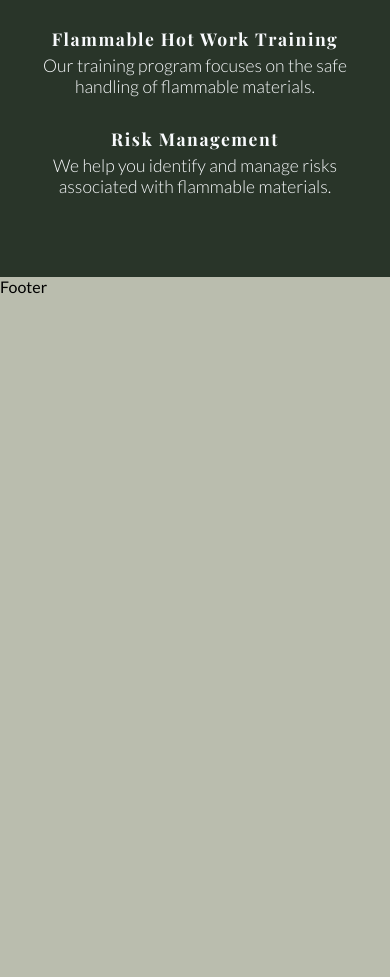
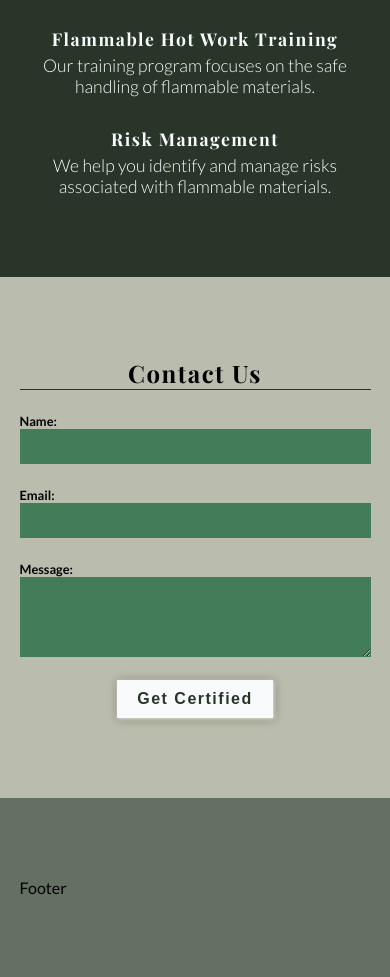
Before and after one commit to andreaslarssamils-dev/safteycertificationhub, a plain HTML site: page index.html in a window 390 px wide. Shown: the part 1170-2147 px from the top of the page. Before the commit the page ends 1466 px from the top, so only its background shows below. Drawn offline with nearby package versions, Linux system fonts and the light colour scheme; a web font is replaced by a local one.

Commit message:
add contact section with form for mobile first

```diff
--- a/index.html
+++ b/index.html
@@ -36,7 +36,7 @@
       <nav>
         <ul>
           <a href="index.html"><li>Home</li></a>
-          <a href="#about"><li>About</li></a>
+          <a href="#about-us"><li>About</li></a>
           <a href="#services"><li>Services</li></a>
           <a href="#contact"><li>Contact</li></a>
         </ul>
@@ -87,6 +87,43 @@
           </p>
         </div>
       </section>
+
+      <section id="contact">
+        <h2>Contact Us</h2>
+        <form
+          action="https://formdump.codeinstitute.net"
+          method="POST"
+        >
+          <div>
+            <label for="name">Name:</label>
+            <input
+              type="text"
+              id="name"
+              name="name"
+              required
+            />
+          </div>
+          <div>
+            <label for="email">Email:</label>
+            <input
+              type="email"
+              id="email"
+              name="email"
+              required
+            />
+          </div>
+          <div>
+            <label for="message">Message:</label>
+            <textarea
+              id="message"
+              name="message"
+              rows="4"
+              required
+            ></textarea>
+          </div>
+          <button type="submit">Get Certified</button>
+        </form>
+      </section>
     </main>
     <footer>Footer</footer>
   </body>
--- a/styles.css
+++ b/styles.css
@@ -193,9 +193,66 @@ main {
   margin-bottom: 5px;
 }
 
+/* Contact section */
+#contact {
+  padding: 80px 5%;
+}
+
+#contact label {
+  font-size: 0.8rem;
+  font-weight: 700;
+  text-align: left;
+}
+
+#contact input {
+  width: 100%;
+  padding: 10px;
+  margin-bottom: 20px;
+  border: none;
+
+  background-color: var(--middle-green);
+  color: var(--seasalt);
+  letter-spacing: 1.5px;
+  text-align: center;
+}
+
+#contact textarea {
+  width: 100%;
+  padding: 10px;
+  margin-bottom: 20px;
+  border: none;
+
+  background-color: var(--middle-green);
+  letter-spacing: 1.5px;
+  color: var(--seasalt);
+}
+
+#contact h2 {
+  margin-bottom: 20px;
+  letter-spacing: 1.5px;
+  text-align: center;
+  border-bottom: 0.5px solid var(--dark-green);
+}
+
+#contact button {
+  display: block;
+  background-color: var(--seasalt);
+  letter-spacing: 1.5px;
+  color: var(--dark-green);
+  border: none;
+  padding: 10px 20px;
+  font-size: 1rem;
+  font-weight: 900;
+  cursor: pointer;
+  box-shadow: 1px 1px 5px var(--seasalt), 1px 1px 8px var(--dark-taupe);
+  margin: 0 auto;
+}
+
 /* Footer ---------------------> */
 
 footer {
+  background-color: var(--grey-green);
+  padding: 80px 5%;
 }
 
 /* Media Min width 768px */
```
